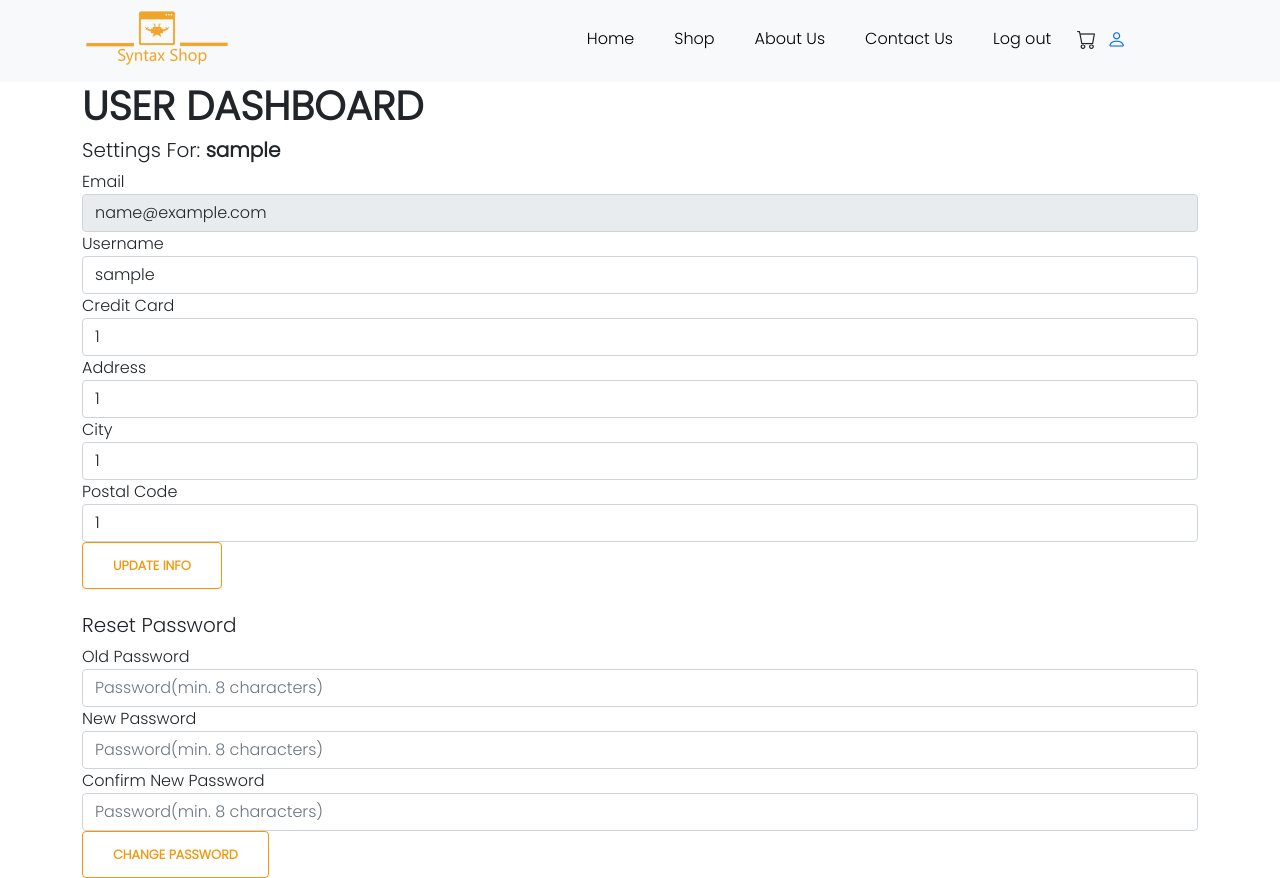
After one commit to KylePiche/JAC_WebDevTeamProject, a PHP site: page /user_dashboard.php in a window 1280 px wide. The commit adds this page. Run offline with PHP 8.4, Linux system fonts and the light colour scheme; the visitor is signed in with stand-in values (Sample User, id 1); a stand-in replaces the project's code that opens the database connection.

Commit message:
User dashboard started

```diff
--- a/header.php
+++ b/header.php
@@ -34,7 +34,7 @@
                     </li>
                     <li class="nav-item">
                         <i class="bi bi-cart"></i>
-                        <i class="bi bi-person"></i>
+                        <a href="user_dashboard.php"><i class="bi bi-person"></i></a>
                     </li>
                 <?php } ?>
 
--- a/signup_script.php
+++ b/signup_script.php
@@ -26,7 +26,13 @@ if (mysqli_num_rows($result) > 0) {
     $id_query = "SELECT id,email FROM users WHERE email='$email' and password='$password'";
     $id_result = mysqli_query($mysqli ,$id_query);
     $myarray = mysqli_fetch_array($result);
+    $_SESSION['id']=$myarray['id'];
     $_SESSION['username'] = $username;
     $_SESSION['email'] = $email;
+    $_SESSION['creditcard'] = "";
+    $_SESSION['address'] = "";
+    $_SESSION['city'] = "";
+    $_SESSION['postalCode'] = "";
+
     //header('Location: index.html');
 }
--- /dev/null
+++ b/user_dashboard.php
@@ -0,0 +1,87 @@
+<?php
+include_once 'connection-config.php';
+session_start();
+?>
+
+<!DOCTYPE html>
+<html lang="en">
+
+<head>
+    <meta charset="UTF-8">
+    <meta http-equiv="X-UA-Compatible" content="IE=edge">
+    <meta name="viewport" content="width=device-width, initial-scale=1.0">
+    <title>Syntax Store - User Dashboard</title>
+    <!--cdn bootstrap 5.1.x-->
+    <link href="https://cdn.jsdelivr.net/npm/bootstrap@5.1.3/dist/css/bootstrap.min.css" rel="stylesheet" integrity="sha384-1BmE4kWBq78iYhFldvKuhfTAU6auU8tT94WrHftjDbrCEXSU1oBoqyl2QvZ6jIW3" crossorigin="anonymous">
+
+    <!--cdn bootstrap icon-->
+    <link rel="stylesheet" href="https://cdn.jsdelivr.net/npm/bootstrap-icons@1.8.3/font/bootstrap-icons.css">
+
+    <link rel="stylesheet" href="./assets/css/style.css">
+
+</head>
+
+<body>
+<?php require 'header.php';?>
+    <div class="container">
+        <div class="row">
+            <div class="col-xs-4 col-xs-offset-4">
+                <h1><b>USER DASHBOARD</b></h1>
+                <h5>Settings For: <b><?php echo $_SESSION['username'] ?></b></h5>
+                <form method="post" action="user_dashboard_updateInfo.php">
+                    <div class="form-group">
+                        <label>Email</label>
+                        <input type="email" class="form-control" name="email" pattern="[a-z0-9._%+-]+@[a-z0-9.-]+\.[a-z]{2,3}$" value="<?php echo $_SESSION['email'] ?>" readonly>
+                    </div>
+                    <div class="form-group">
+                        <label>Username</label>
+                        <input type="text" class="form-control" name="username" value="<?php echo $_SESSION['username'] ?>">
+                    </div>
+                    <div class="form-group">
+                        <label>Credit Card</label>
+                        <input type="text" class="form-control" name="creditcard" value="<?php echo $_SESSION['creditcard'] ?>">
+                    </div>
+                    <div class="form-group">
+                        <label>Address</label>
+                        <input type="text" class="form-control" name="address" value="<?php echo $_SESSION['address'] ?>">
+                    </div>
+                    <div class="form-group">
+                        <label>City</label>
+                        <input type="text" class="form-control" name="city" value="<?php echo $_SESSION['city'] ?>">
+                    </div>
+                    <div class="form-group">
+                        <label>Postal Code</label>
+                        <input type="text" class="form-control" name="postalCode" value="<?php echo $_SESSION['postalCode'] ?>">
+                    </div>
+                    <div class="form-group">
+                        <input type="hidden" name="id" value="<?php echo $_SESSION['id']; ?>">
+                    </div>
+                    <div class="form-group">
+                        <input type="submit" class="btn btn-primary" name="submit-updateUser" value="Update Info">
+                    </div>
+                    <br>
+                </form>
+                <form method="post" action="">
+                    <h5>Reset Password</h5>
+                    <div class="form-group">
+                        <label>Old Password</label>
+                        <input type="password" class="form-control" name="oldPass" placeholder="Password(min. 8 characters)" required="true" pattern=".{8,}">
+                    </div>
+                    <div class="form-group">
+                    <label>New Password</label>
+                        <input type="password" class="form-control" name="newPass" placeholder="Password(min. 8 characters)" required="true" pattern=".{8,}">
+                    </div>
+                    <div class="form-group">
+                    <label>Confirm New Password</label>
+                        <input type="password" class="form-control" name="confirmPass" placeholder="Password(min. 8 characters)" required="true" pattern=".{8,}">
+                    </div>
+                    <div class="form-group">
+                        <input type="submit" class="btn btn-primary" name="submit-changePass" value="Change Password">
+                    </div>
+                </form>
+            </div>
+        </div>
+    </div>
+</body>
+
+</html>
```
Also changed, not shown: login_submit.php (+6 -1 lines), user_dashboard_updateInfo.php (added, +71 -0 lines).
